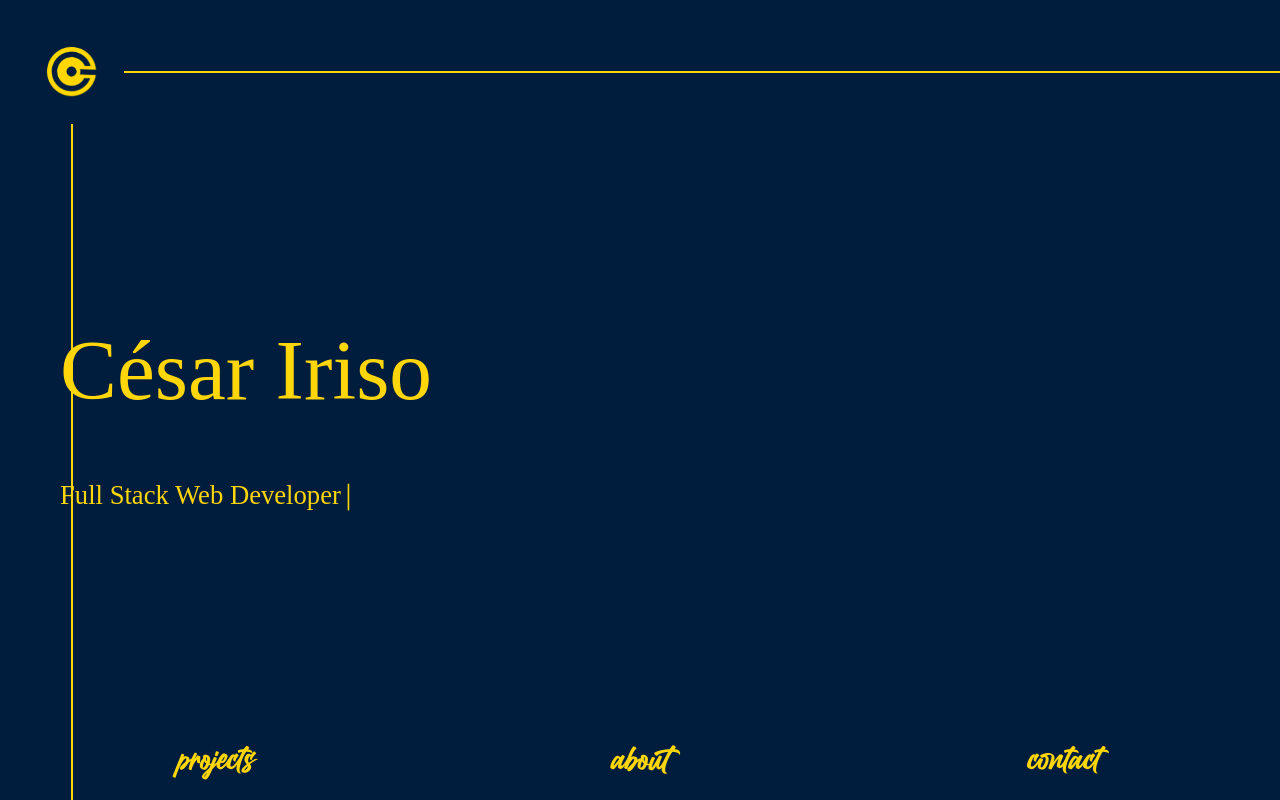
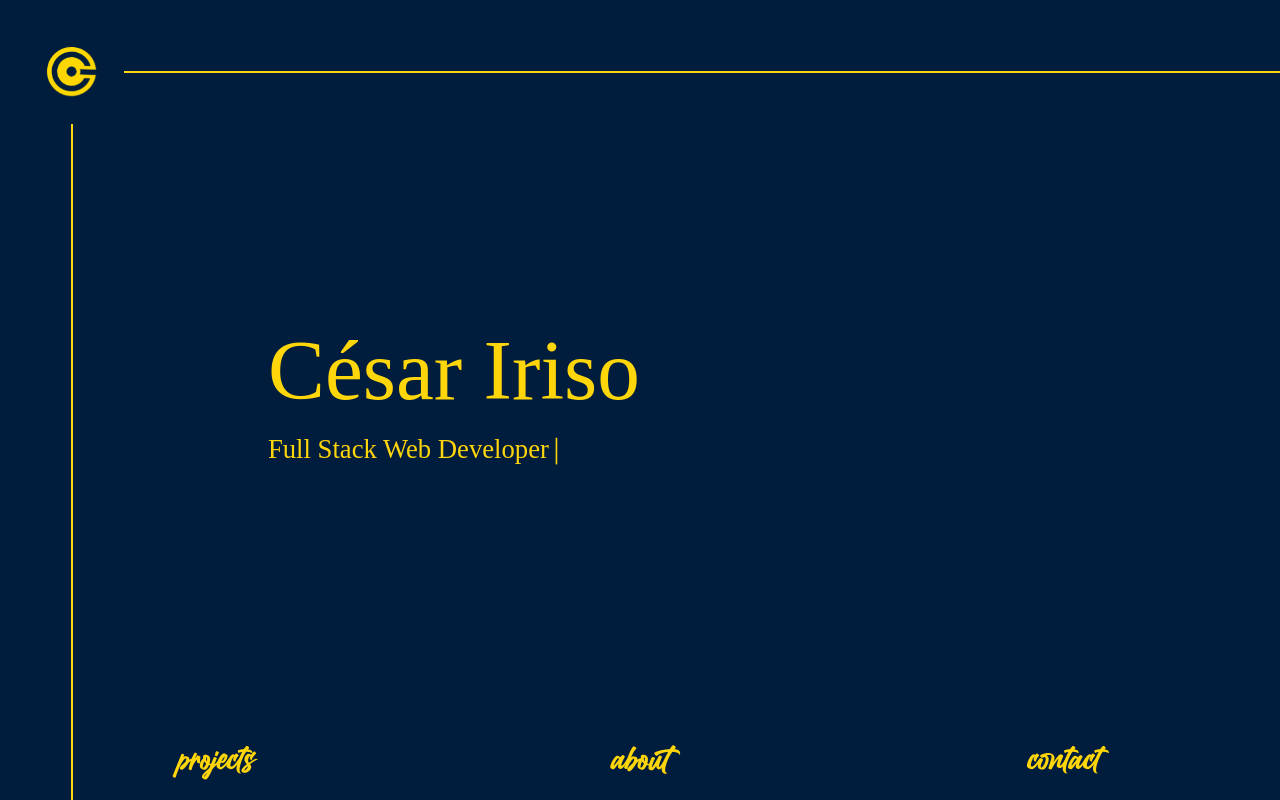
Before and after one commit to Csriso/portfolio, a React (Create React App) app: page / in a window 1280 px wide. Built offline with nearby package versions, Linux system fonts and the light colour scheme; the HTML template or start-up script is replaced by a standard one.

Commit message:
calc working correctly with alpha

```diff
--- a/src/components/NavBar.jsx
+++ b/src/components/NavBar.jsx
@@ -25,7 +25,7 @@ function NavBar() {
     }
 
     return (
-        <div className='bottom-links w-full absolute bottom-0 flex flex-row justify-around text-4xl mb-5'>
+        <div className='bottom-links w-full absolute bottom-0 flex flex-row justify-around lg:text-4xl text-xl mb-5'>
             <NavLink style={{ opacity: 0 }} ref={firstRef} to="/projects">projects</NavLink>
             <NavLink style={{ opacity: 0 }} ref={secondRef} to="/about">about</NavLink>
             <NavLink style={{ opacity: 0 }} ref={thirdRef} to="/contact">contact</NavLink>
--- a/src/pages/Home.css
+++ b/src/pages/Home.css
@@ -5,7 +5,7 @@
   font-style: normal;
   font-weight: 400;
   font-size: 6.6666666666667vw;
-  line-height: 189px;
+  line-height: normal;
   color: #ffd60a;
 }
 .sub-title {
@@ -42,9 +42,7 @@
   height: 0px;
   border: 1px solid #ffd60a;
 }
-.title-container {
-  width: 520px;
-}
+
 .bottom-links {
   color: #ffd60a;
 }
--- a/src/pages/Home.jsx
+++ b/src/pages/Home.jsx
@@ -28,17 +28,17 @@ export default function Home() {
         gsap.to(logoRef.current, { rotation: "+=360", duration: 2, yoyo: true, ease: "elastic", repeat: -1 });
         // gsap.set(lineOneRef.current, { transformOrigin: "50% 100%" });
         // gsap.set(lineTwoRef.current, { transformOrigin: "100% 50%" });
-        // gsap.from(lineOneRef.current, { height: "0px", duration: 1, delay: 1 })
-        // gsap.from(lineTwoRef.current, { width: "0px", duration: 1, delay: 1.2 })
+        gsap.from(lineOneRef.current, { alpha: "0", duration: 1, delay: 1 })
+        gsap.from(lineTwoRef.current, { alpha: "0", duration: 1, delay: 1.2 })
         nameAnimation();
     }
     const nameAnimation = () => {
         cesarRef.current.innerText = "";
         cesarRef.current.style.opacity = 1;
         gsap.to(cesarRef.current, { duration: 10, onComplete: start, text: { value: "César Iriso", speed: 1 }, ease: "elastic" });
-        // gsap.to(cesarRef.current, { duration: 60, text: { value: "César Iriso" }, ease: "elastic" });
     }
     const start = () => {
+        gsap.to(cesarRef.current, { duration: 10, text: { value: "César Iriso", speed: 1 }, ease: "elastic" });
         console.log("complete");
     }
 
@@ -47,16 +47,16 @@ export default function Home() {
             <img src="yellowlog.png" alt="" srcSet="" className='yellow-logo z-10' ref={logoRef} />
             <span className='line-one z-10' ref={lineOneRef}></span>
             <span className='line-two z-10' ref={lineTwoRef}></span>
-            <div className='w-full flex flex-col md:flex-row justify-center items-center place-items-center content-center bg-[#001D3D] h-full'>
-                <div className="flex flex-col justify-center items-center place-items-center content-center w-full md:w-1/2">
+            <div className='w-full flex flex-col flex-wrap lg:flex-row justify-center items-center place-items-center content-center bg-[#001D3D] h-full'>
+                <div className="flex flex-col justify-center lg:items-end items-center place-items-center content-center lg:w-1/2 w-full">
                     <div className="title-container flex flex-col justify-center md:items-start items-center place-items-start content-center">
-                        <h1 className='cesar-title' ref={cesarRef} style={{ opacity: 0 }}>César Iriso</h1>
-                        <h2 className='sub-title'>Full Stack Web Developer<span className='line-animation font-serif self-start place-self-start' ref={lineRef}>|</span></h2>
+                        <h1 className='cesar-title lg:text-4xl text-3xl' ref={cesarRef} style={{ opacity: 0 }}>César Iriso</h1>
+                        <h2 className='sub-title lg:text-4xl text-3xl'>Full Stack Web Developer<span className='line-animation font-serif self-start place-self-start' ref={lineRef}>|</span></h2>
 
                     </div>
                 </div>
-                <div className="blob flex flex-row justify-center items-center place-items-center content-center w-full md:w-1/2">
-                    <svg version="1.1" xmlns="http://www.w3.org/2000/svg" viewBox="0 0 500 500" height="800" width="800" id="blobSvg" style={{ opacity: 1 }}>
+                <div className="blob flex flex-row justify-center items-center place-items-center content-center lg:w-1/2 w-full">
+                    <svg version="1.1" xmlns="http://www.w3.org/2000/svg" viewBox="0 0 500 500" width="800" id="blobSvg" style={{ opacity: 1 }}>
                         <defs>
                             <linearGradient id="gradient" x1="0%" y1="0%" x2="0%" y2="100%">
                                 <stop offset="0%" style={{ "stopColor": "rgb(255, 214, 10)" }}></stop>
```
